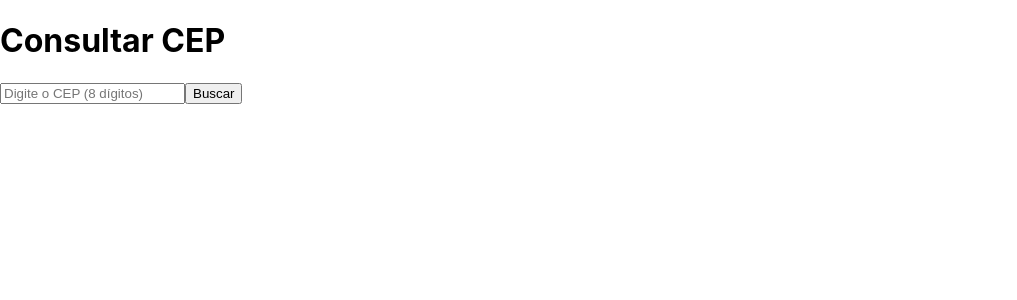
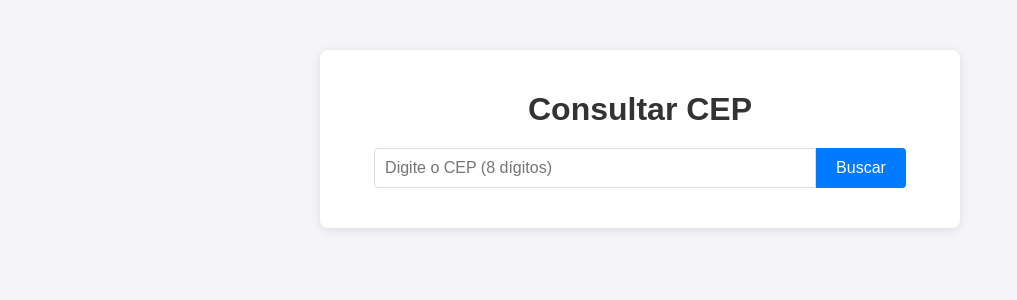
Before and after one commit to brumvictor/Consulta-Cep, a React (Create React App) app: page / in a window 1280 px wide. Shown: the top 300 px of the page, without its empty margins (0-1017 px from the left). Built offline with nearby package versions, Linux system fonts and the light colour scheme.

Commit message:
add CSS styling

```diff
--- a/src/App.css
+++ b/src/App.css
@@ -1,38 +1,50 @@
-.App {
-  text-align: center;
+body {
+  font-family: Arial, sans-serif;
+  margin: 0;
+  padding: 0;
+  background-color: #f4f4f9;
 }
 
-.App-logo {
-  height: 40vmin;
-  pointer-events: none;
+.container {
+  max-width: 600px;
+  margin: 50px auto;
+  text-align: center;
+  background: #fff;
+  padding: 20px;
+  border-radius: 8px;
+  box-shadow: 0 2px 10px rgba(0, 0, 0, 0.1);
 }
 
-@media (prefers-reduced-motion: no-preference) {
-  .App-logo {
-    animation: App-logo-spin infinite 20s linear;
-  }
+h1 {
+  margin-bottom: 20px;
+  color: #333;
 }
 
-.App-header {
-  background-color: #282c34;
-  min-height: 100vh;
+.input-group {
   display: flex;
-  flex-direction: column;
-  align-items: center;
   justify-content: center;
-  font-size: calc(10px + 2vmin);
-  color: white;
+  margin-bottom: 20px;
 }
 
-.App-link {
-  color: #61dafb;
+input {
+  padding: 10px;
+  font-size: 16px;
+  border: 1px solid #ddd;
+  border-radius: 4px 0 0 4px;
+  outline: none;
+  width: 70%;
 }
 
-@keyframes App-logo-spin {
-  from {
-    transform: rotate(0deg);
-  }
-  to {
-    transform: rotate(360deg);
-  }
+button {
+  padding: 10px 20px;
+  font-size: 16px;
+  border: none;
+  border-radius: 0 4px 4px 0;
+  background-color: #007bff;
+  color: #fff;
+  cursor: pointer;
 }
+
+button:hover {
+  background-color: #0056b3;
+}
--- a/src/App.tsx
+++ b/src/App.tsx
@@ -1,4 +1,5 @@
 import React from "react";
+import "./App.css";
 
 const App: React.FC = () => {
   return (
```
